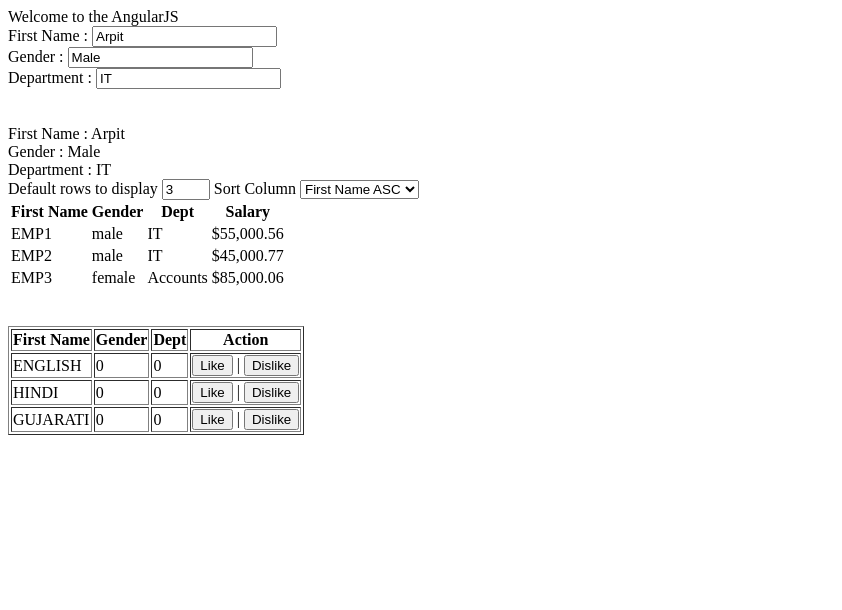
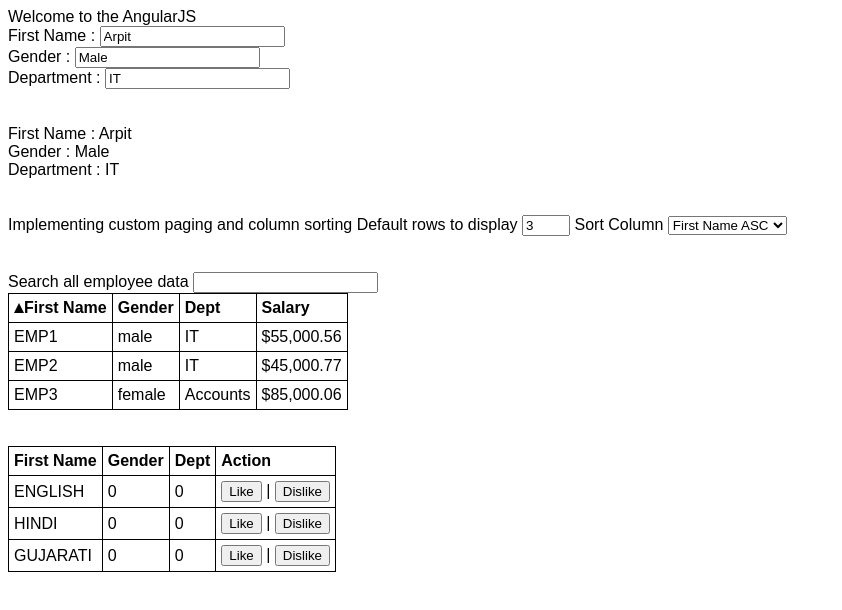
Before and after one commit to arpitsurti/LearningAngularJs, a plain HTML site: page LearningAngularJS/Home.html in a window 1280 px wide. Shown: the whole page, without its empty margins (0-842 px from the left). Drawn offline with Linux system fonts and the light colour scheme.

Commit message:
Custom filter and sorting on the data

```diff
--- a/LearningAngularJS/Home.html
+++ b/LearningAngularJS/Home.html
@@ -5,6 +5,7 @@
     <title>Home Page</title>
     <script src="Scripts/angular.min.js"></script>
     <script src="Scripts/Home.js"></script>
+    <link href="StyleSheet1.css" rel="stylesheet" />
 </head>
 <body ng-controller="myController">
     <div>
@@ -30,6 +31,11 @@
     <div>
         Department : {{ employee.department }}
     </div>
+    <br />
+    <br />
+    <div>
+        Implementing custom paging and column sorting
+
         Default rows to display
         <input type="number" step="1" ng-model="rowlimit" min="0" max="5" />
         Sort Column
@@ -39,17 +45,24 @@
             <option value="department">Dept ASC</option>
             <option value="-salary">Salary DESC</option>
         </select>
+    </div>
+    <br />
+    <br />
+    <div>
+        Search all employee data <input type="text" ng-model="searchData" />
+        <!--Type searchData.ClumnName for just particular column search-->
+    </div>
     <table>
         <thead>
             <tr>
-                <th>First Name</th>
-                <th>Gender</th>
-                <th>Dept</th>
-                <th>Salary</th>
+                <th ng-click="sortDate('firstName')"><div ng-class="sortClass('firstName')"></div>First Name</th>
+                <th ng-click="sortDate('gender')"><div ng-class="sortClass('gender')"></div>Gender</th>
+                <th ng-click="sortDate('department')"><div ng-class="sortClass('department')"></div>Dept</th>
+                <th ng-click="sortDate('salary')"><div ng-class="sortClass('salary')"></div>Salary</th>
             </tr>
         </thead>
         <tbody>
-            <tr ng-repeat="emp in employees | limitTo:rowlimit | orderBy:sortColumn">
+            <tr ng-repeat="emp in employees | limitTo:rowlimit | orderBy:sortColumn:reverseOrder | filter:searchData">
                 <td>{{ emp.firstName | uppercase}}</td>
                 <td>{{ emp.gender | lowercase }}</td>
                 <td>{{ emp.department }}</td>
--- a/LearningAngularJS/Scripts/Home.js
+++ b/LearningAngularJS/Scripts/Home.js
@@ -37,6 +37,19 @@ var myController = function ($scope) {
 
     $scope.rowlimit = 3;
     $scope.sortColumn = "firstName";
+    $scope.reverseOrder = false;
+
+    $scope.sortDate = function (colName) {
+        $scope.reverseOrder = (colName == $scope.sortColumn ? !$scope.reverseOrder : false);
+        $scope.sortColumn = colName;
+    };
+
+    $scope.sortClass = function (colName) {
+        if ($scope.sortColumn == colName) {
+            return $scope.reverseOrder ? 'arrow-down' : 'arrow-up';
+        }
+        return '';
+    }
 };
 
 myModule.controller("myController", myController);
--- /dev/null
+++ b/LearningAngularJS/StyleSheet1.css
@@ -0,0 +1,42 @@
+
+body {
+    font-family: Arial;
+}
+
+table {
+    border-collapse: collapse;
+}
+
+td {
+    border: 1px solid black;
+    padding: 5px;
+}
+
+th {
+    border: 1px solid black;
+    padding: 5px;
+    text-align: left;
+    /*cursor property displays hand symbol
+        when hovered over the th element*/
+    cursor: pointer;
+}
+
+/*This class displays the UP arrow*/
+.arrow-up {
+    width: 0;
+    height: 0;
+    border-left: 5px solid transparent;
+    border-right: 5px solid transparent;
+    border-bottom: 10px solid black;
+    display: inline-block;
+}
+
+/*This class displays the DOWN arrow*/
+.arrow-down {
+    width: 0;
+    height: 0;
+    border-left: 5px solid transparent;
+    border-right: 5px solid transparent;
+    border-top: 10px solid black;
+    display: inline-block;
+}
```
Also changed, not shown: 1 other file. Lines whose indentation alone changed are shown as unchanged.
